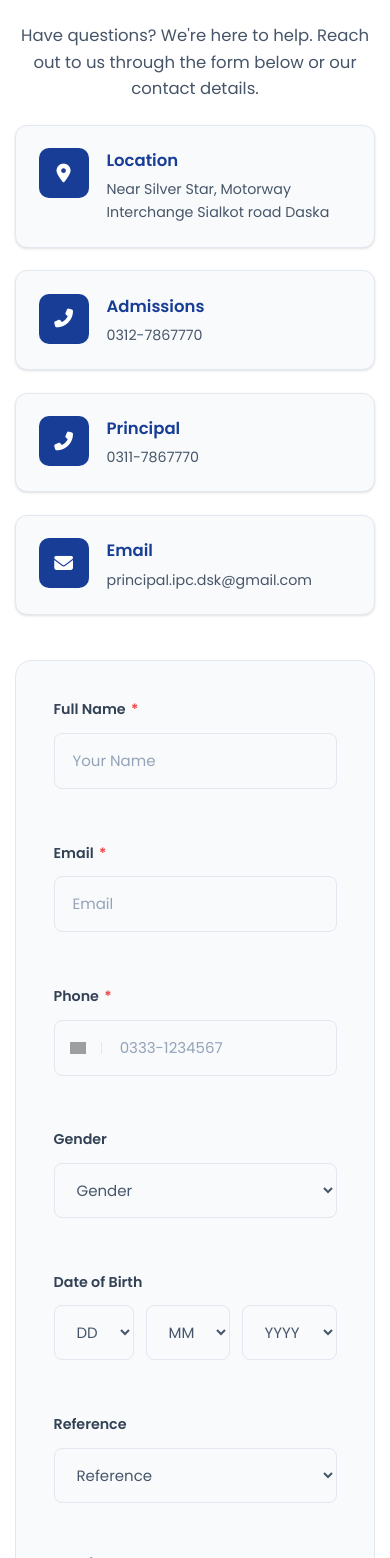
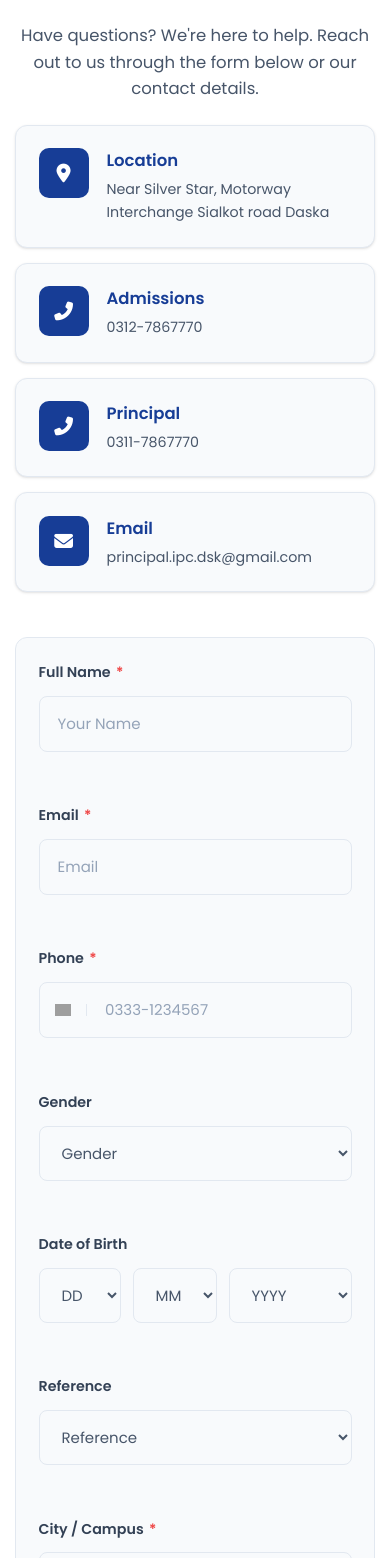
Before and after one commit to coder-363/-iQRA-website, a React (Vite) app: page /contact in a window 390 px wide. Shown: the part 790-2348 px from the top of the page. Built offline with nearby package versions, Linux system fonts and the light colour scheme; grey boxes are pictures that could not be loaded.

Commit message:
Fix contact form mobile spacing and alignment

```diff
--- a/src/index.css
+++ b/src/index.css
@@ -3425,12 +3425,24 @@ body {
     }
 
     .contact-form {
-        align-items: flex-start;
+        align-items: stretch;
         text-align: left;
+    }
+
+    .contact-form-landscape {
+        padding: 1.5rem !important;
+        border-radius: 12px !important;
+    }
+
+    .contact-info-landscape {
+        grid-template-columns: 1fr !important;
+        gap: 1rem !important;
+        padding: 0 !important;
     }
 
     .btn-submit {
         margin: 1.5rem auto 0 !important;
+        width: 100% !important;
     }
 
     /* Enroll CTA Mobile Overrides */
```
